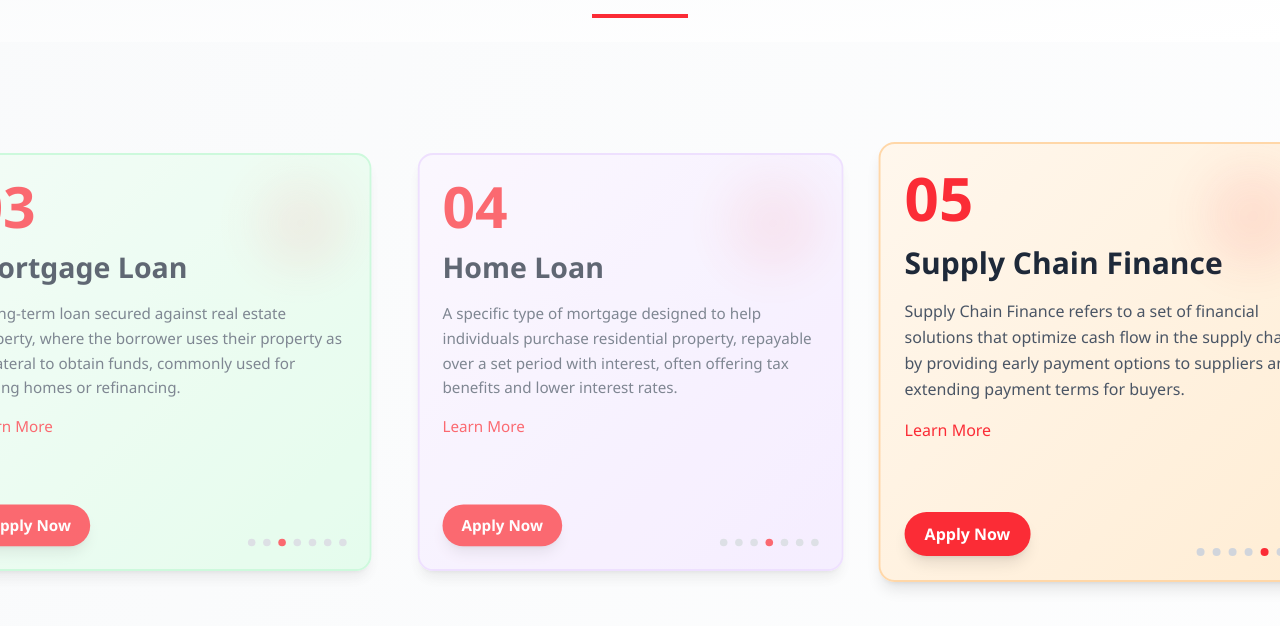
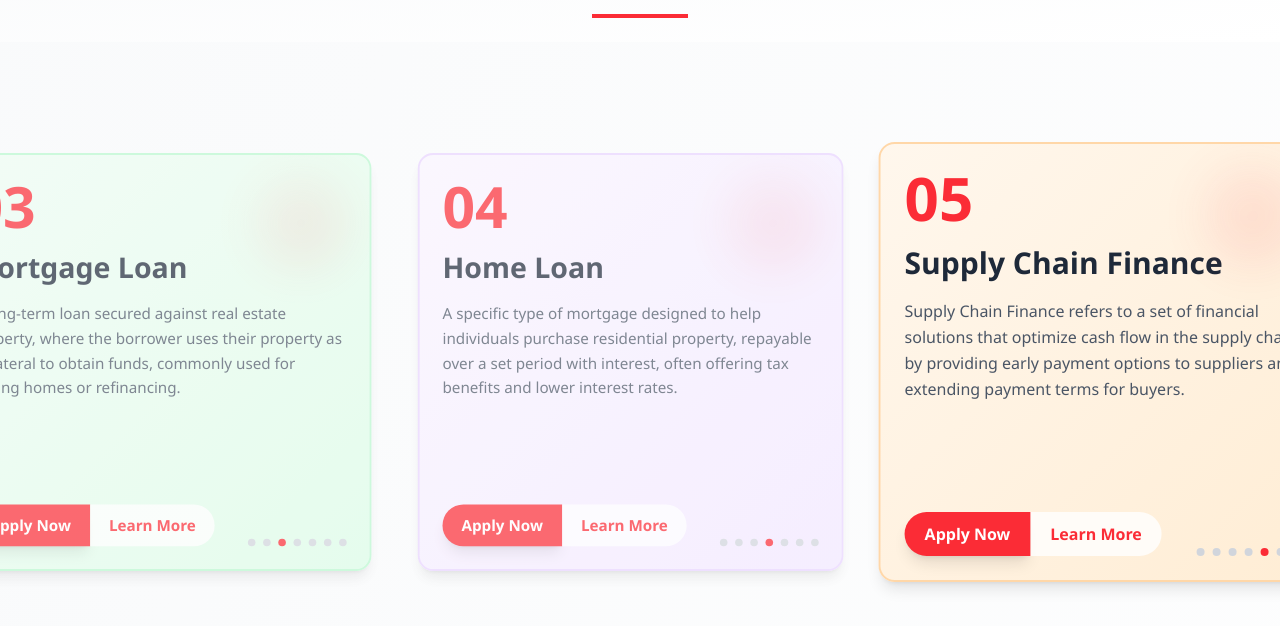
Before and after one commit to deploy-lk/catfin-website-v2, a Next.js app: page /home in a window 1280 px wide. Shown: the part 1493-2119 px from the top of the page. Built offline with nearby package versions, Linux system fonts and the light colour scheme.

Commit message:
update:change learn more button position

```diff
--- a/app/home/horizontalScroll/horizontal-scroll-client.tsx
+++ b/app/home/horizontalScroll/horizontal-scroll-client.tsx
@@ -100,16 +100,11 @@ const HorizontalScrollSection = () => {
                 >
                   {item.description}
                 </motion.p>
-
-                <Link href={item.link}>
-                  <motion.button className="absolute bottom-6 left-6 bg-red-500 hover:bg-red-600 text-white px-5 py-2.5 rounded-full font-semibold transition-colors duration-300 shadow-lg">
-                    Learn More
-                  </motion.button>
-                </Link>
               </div>
 
+              <div className="absolute bottom-6 left-6 flex space-x-3">
                 <motion.button
-                className="absolute bottom-6 left-6 bg-red-500 hover:bg-red-600 text-white px-5 py-2.5 rounded-full font-semibold transition-colors duration-300 shadow-lg"
+                  className="bg-red-500 hover:bg-red-600 text-white px-5 py-2.5 rounded-full font-semibold transition-colors duration-300 shadow-lg"
                   initial={{ opacity: 0, y: 20 }}
                   whileInView={{ opacity: 1, y: 0 }}
                   viewport={{ once: true }}
@@ -123,6 +118,19 @@ const HorizontalScrollSection = () => {
                 >
                   Apply Now
                 </motion.button>
+
+                <Link href={item.link}>
+                  <motion.button
+                    className="bg-transparent hover:bg-red-50 text-red-500 px-5 py-2.5 rounded-full font-semibold transition-colors duration-300"
+                    initial={{ opacity: 0, y: 20 }}
+                    whileInView={{ opacity: 1, y: 0 }}
+                    viewport={{ once: true }}
+                    transition={{ delay: index * 0.1 + 0.6 }}
+                  >
+                    Learn More
+                  </motion.button>
+                </Link>
+              </div>
             </motion.div>
           ))}
         </div>
@@ -196,15 +204,12 @@ const HorizontalScrollSection = () => {
                   >
                     {item.description}
                   </motion.p>
-                  <Link href={item.link}>
-                    <motion.button className="h-auto p-0 text-red-500 hover:text-red-600 font-medium underline-offset-4 hover:underline transition-colors">
-                      Learn More
-                    </motion.button>
-                  </Link>
                 </div>
 
+                {/* For the desktop version, replace the buttons with this */}
+                <div className="absolute bottom-6 left-6 flex">
                   <motion.button
-                  className="absolute bottom-6 left-6 bg-red-500 hover:bg-red-600 text-white px-5 py-2.5 rounded-full font-semibold transition-colors duration-300 shadow-lg"
+                    className="bg-red-500 hover:bg-red-600 text-white px-5 py-2.5 rounded-l-full font-semibold transition-colors duration-300 shadow-lg"
                     initial={{ opacity: 0, y: 30 }}
                     animate={{ opacity: 1, y: 0 }}
                     transition={{ delay: index * 0.1 + 0.6 }}
@@ -218,6 +223,17 @@ const HorizontalScrollSection = () => {
                     Apply Now
                   </motion.button>
 
+                  <Link href={item.link}>
+                    <motion.button
+                      className="bg-white/80 hover:bg-red-50 text-red-500 px-5 py-2.5 rounded-r-full font-semibold transition-colors duration-300 border-l-0 border-red-200"
+                      initial={{ opacity: 0, y: 30 }}
+                      animate={{ opacity: 1, y: 0 }}
+                      transition={{ delay: index * 0.1 + 0.7 }}
+                    >
+                      Learn More
+                    </motion.button>
+                  </Link>
+                </div>
                 <div className="absolute bottom-6 right-6 flex space-x-2">
                   {scrollItems.map((_, dotIndex) => (
                     <div
```
Lines whose indentation alone changed are shown as unchanged.
